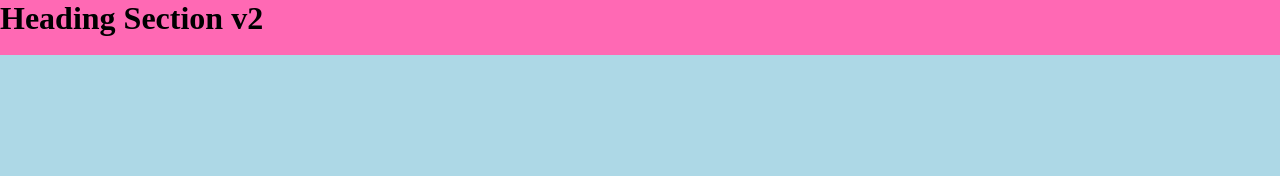
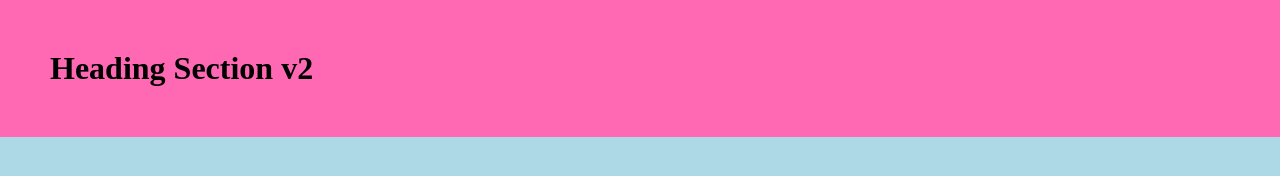
Before and after one commit to RevBuilder/learning_01, a plain HTML site: page index.html in a window 1280 px wide. Drawn offline with Linux system fonts and the light colour scheme.

Commit message:
css padding

```diff
--- a/css/style.css
+++ b/css/style.css
@@ -12,6 +12,8 @@ body
 header
 {
   background-color: hotpink;
-  width: 100%;
-  height: 55px;
+  padding: 50px;
 }
+/*
+  CSS padding is the area between the content and the border.  Padding creates extra space within an element (margin creates extra space around an element.)
+*/
```
